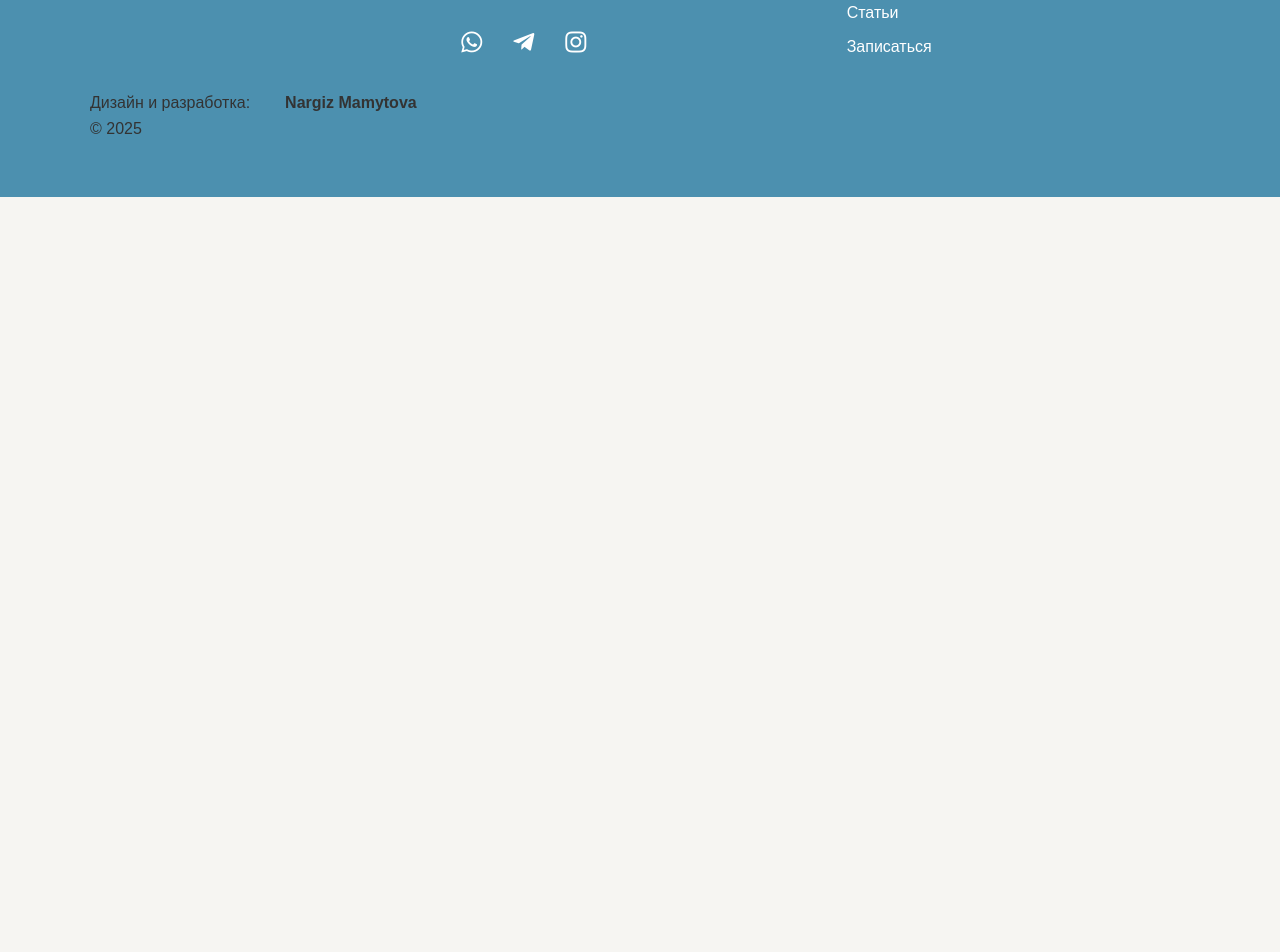
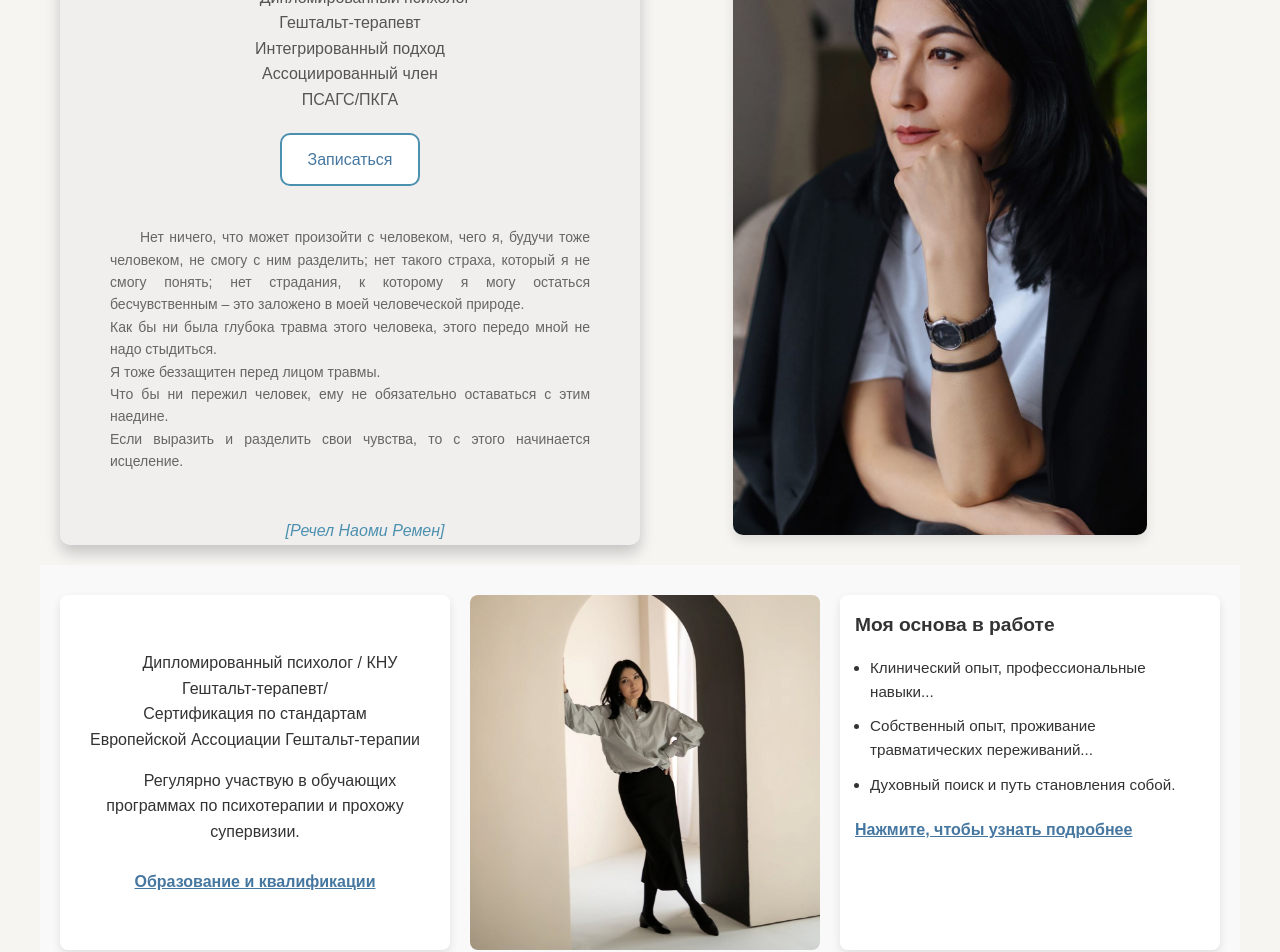
Before and after one commit to ZigranN/psychologist, a React (Vite) app in the folder front/: page / in a window 1280 px wide. Shown: the part 200-1152 px from the top of the page. Before the commit the page ends 800 px from the top, so only its background shows below. Built offline with nearby package versions, Linux system fonts and the light colour scheme; the HTML template or start-up script is replaced by a standard one.

Commit message:
Исправление навигации

```diff
--- a/front/package.json
+++ b/front/package.json
@@ -1,14 +1,13 @@
 {
-  "name": "stagaeva",
+  "name": "saltanat-tagaeva",
   "private": true,
   "version": "0.0.0",
   "type": "module",
   "scripts": {
     "dev": "vite",
     "build": "vite build",
-    "lint": "eslint .",
     "preview": "vite preview",
-    "deploy": "gh-pages -d dist"
+    "lint": "eslint ."
   },
   "dependencies": {
     "@react-pdf-viewer/core": "^3.12.0",
--- a/front/src/App.jsx
+++ b/front/src/App.jsx
@@ -11,10 +11,10 @@ const App = () => (
     <>
         <Header />
         <Routes>
-            <Route path="/psychologist/" element={<MainPage />} />
-            <Route path="/psychologist/about" element={<AboutPage />} />
-            <Route path="/psychologist/articles" element={<ArticlesPage />} />
-            <Route path="/psychologist/booking" element={<BookingPage />} />
+            <Route path="/" element={<MainPage />} />
+            <Route path="/about" element={<AboutPage />} />
+            <Route path="/articles" element={<ArticlesPage />} />
+            <Route path="/booking" element={<BookingPage />} />
         </Routes>
         <Footer />
     </>
--- a/front/src/components/About/About.jsx
+++ b/front/src/components/About/About.jsx
@@ -22,13 +22,13 @@ const About = () => {
                             Европейской Ассоциации Гештальт-терапии
                         </p>
                         <p>Регулярно участвую в обучающих программах по психотерапии и прохожу супервизии.</p>
-                        <NavLink to="/psychologist/about#education" className={styles.link}>
+                        <NavLink to="/about#education" className={styles.link}>
                             Образование и квалификации
                         </NavLink>
                     </div>
                 </div>
                 <div className={styles.image}>
-                    <img src="/psychologist/images/5.jpg" alt="Салтанат"/>
+                    <img src="/images/5.jpg" alt="Салтанат"/>
                 </div>
                 <div className={styles.methods}>
                     <h3>Моя основа в работе</h3>
@@ -37,7 +37,7 @@ const About = () => {
                         <li>Собственный опыт, проживание травматических переживаний...</li>
                         <li>Духовный поиск и путь становления собой.</li>
                     </ul>
-                    <NavLink to="/psychologist/about#myWay" className={styles.link}>
+                    <NavLink to="/about#myWay" className={styles.link}>
                         Нажмите, чтобы узнать подробнее
                     </NavLink>
                 </div>
--- a/front/src/components/Appointment/Appointment.jsx
+++ b/front/src/components/Appointment/Appointment.jsx
@@ -143,7 +143,7 @@ const Appointment = () => {
 
                 </div>
                 <div className={styles.image}>
-                    <img src="/psychologist/images/4.jpg" alt="Салтанат"/>
+                    <img src="/images/4.jpg" alt="Салтанат"/>
                 </div>
 
                 <div className={styles.form}>
--- a/front/src/components/Footer/Footer.jsx
+++ b/front/src/components/Footer/Footer.jsx
@@ -58,17 +58,17 @@ const Footer = () => {
                     <h3 className={styles.heading}>Быстрые ссылки</h3>
                     <ul className={styles.linkList}>
                         <li>
-                            <NavLink to="/psychologist/about" className={styles.footerLink}>
+                            <NavLink to="/about" className={styles.footerLink}>
                                 Обо мне
                             </NavLink>
                         </li>
                         <li>
-                            <NavLink to="/psychologist/articles" className={styles.footerLink}>
+                            <NavLink to="/articles" className={styles.footerLink}>
                                 Статьи
                             </NavLink>
                         </li>
                         <li>
-                            <NavLink to="/psychologist/booking" className={styles.footerLink}>
+                            <NavLink to="/booking" className={styles.footerLink}>
                                 Записаться
                             </NavLink>
                         </li>
--- a/front/src/components/Header/Header.jsx
+++ b/front/src/components/Header/Header.jsx
@@ -41,7 +41,7 @@ const Header = () => {
         <header className={styles.header}>
             <div className={styles.container}>
                 <div className={styles.brand}>
-                    <NavLink to="/psychologist/" className={styles.title}>Салтанат Тагаева</NavLink>
+                    <NavLink to="/" className={styles.title}>Салтанат Тагаева</NavLink>
                 </div>
                 <button
                     className={`${styles.burger} ${isMenuOpen ? styles.burgerActive : ""}`}
@@ -53,16 +53,16 @@ const Header = () => {
                     <span className={styles.burgerLine}></span>
                 </button>
                 <div className={`${styles.nav} ${isMenuOpen ? styles.navOpen : ""}`}>
-                    <NavLink to="/psychologist/" className={styles.link} onClick={()=> setIsMenuOpen(false)}>
+                    <NavLink to="/" className={styles.link} onClick={()=> setIsMenuOpen(false)}>
                         Главная
                     </NavLink>
-                    <NavLink to="/psychologist/about" className={styles.link} onClick={()=> setIsMenuOpen(false)}>
+                    <NavLink to="/about" className={styles.link} onClick={()=> setIsMenuOpen(false)}>
                         Обо мне
                     </NavLink>
-                    <NavLink to="/psychologist/articles" className={styles.link} onClick={()=> setIsMenuOpen(false)}>
+                    <NavLink to="/articles" className={styles.link} onClick={()=> setIsMenuOpen(false)}>
                         Статьи
                     </NavLink>
-                    <NavLink to="/psychologist/booking" className={styles.link} onClick={()=> setIsMenuOpen(false)}>
+                    <NavLink to="/booking" className={styles.link} onClick={()=> setIsMenuOpen(false)}>
                         Запись
                     </NavLink>
                     <div style={{ display: 'flex' }}>
--- a/front/src/components/MainContent/MainContent.jsx
+++ b/front/src/components/MainContent/MainContent.jsx
@@ -15,7 +15,7 @@ const MainContent = () => (
                     </p>
                 </div>
 
-                <NavLink to="/psychologist/booking" className={styles.button} >Записаться</NavLink>
+                <NavLink to="/booking" className={styles.button} >Записаться</NavLink>
                 <div>
                     <p className={styles.mainText}>
                         Нет ничего, что может произойти с человеком, чего я,
@@ -36,7 +36,7 @@ const MainContent = () => (
             </div>
             <div className={styles.shapeRight}>
                 <img
-                    src="/psychologist/images/mainST.jpg"
+                    src="/images/mainST.jpg"
                     alt="Салтанат Тагаева"
                     className={styles.image}
                 />
--- a/front/src/components/Modal/Modal.jsx
+++ b/front/src/components/Modal/Modal.jsx
@@ -14,7 +14,7 @@ const Modal = ({ isOpen, title, content, articleId, onClose }) => {
                 </button>
                 <h2 className={styles.title}>{title}</h2>
                 <p className={styles.text}>{content}</p>
-                <NavLink to={`/psychologist/articles#${articleId}`} className={styles.detailsButton}>
+                <NavLink to={`/articles#${articleId}`} className={styles.detailsButton}>
                     Подробнее
                 </NavLink>
             </div>
--- a/front/src/components/Modal/Modal.module.css
+++ b/front/src/components/Modal/Modal.module.css
@@ -26,9 +26,9 @@
 }
 
 .closeButton {
-    position: absolute;
-    top: 10px;
-    right: 10px;
+    position: absolute !important;
+    top: 10px !important;
+    right: 10px !important;
     border: none;
     background: none;
     font-size: 22px;
--- a/front/src/pages/AboutPage/AboutPage.jsx
+++ b/front/src/pages/AboutPage/AboutPage.jsx
@@ -84,8 +84,8 @@ const AboutPage = () => {
     };
 
     // Пример массивов изображений
-    const images = Array.from({ length: 15 }, (_, index) => `/psychologist/images/educ${index + 1}.jpg`);
-    const imagesForVideo = Array.from({ length: 10 }, (_, index) => `/psychologist/images/video${index + 1}.jpg`);
+    const images = Array.from({ length: 15 }, (_, index) => `/images/educ${index + 1}.jpg`);
+    const imagesForVideo = Array.from({ length: 10 }, (_, index) => `/images/video${index + 1}.jpg`);
 
     return (
         <div className={styles.aboutPage}>
--- a/front/vite.config.js
+++ b/front/vite.config.js
@@ -3,7 +3,7 @@ import react from '@vitejs/plugin-react';
 
 // https://vite.dev/config/
 export default defineConfig({
-  base: '/psychologist/', // Укажи имя репозитория
+  base: '/', // Укажи имя репозитория
   plugins: [react()],
   server: {
     open: true, // Автоматически открывает браузер при запуске dev-сервера
```
